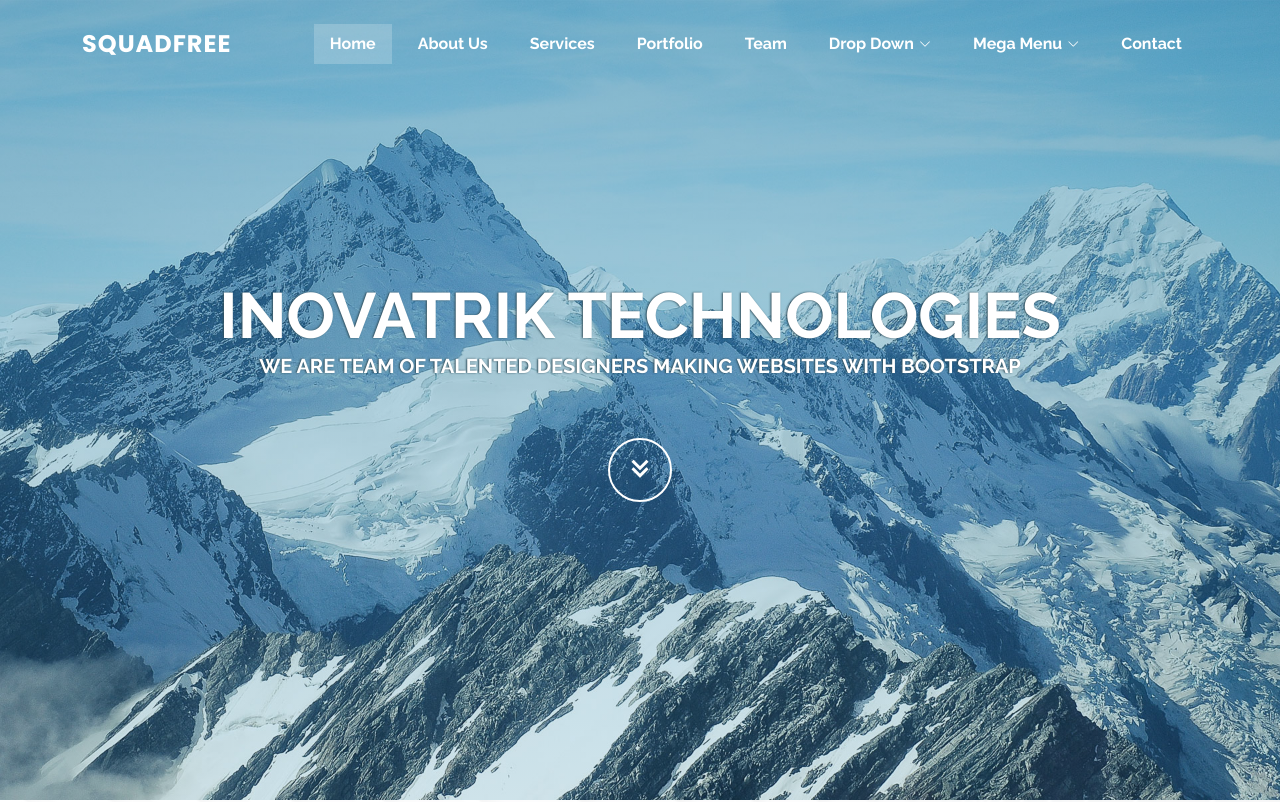
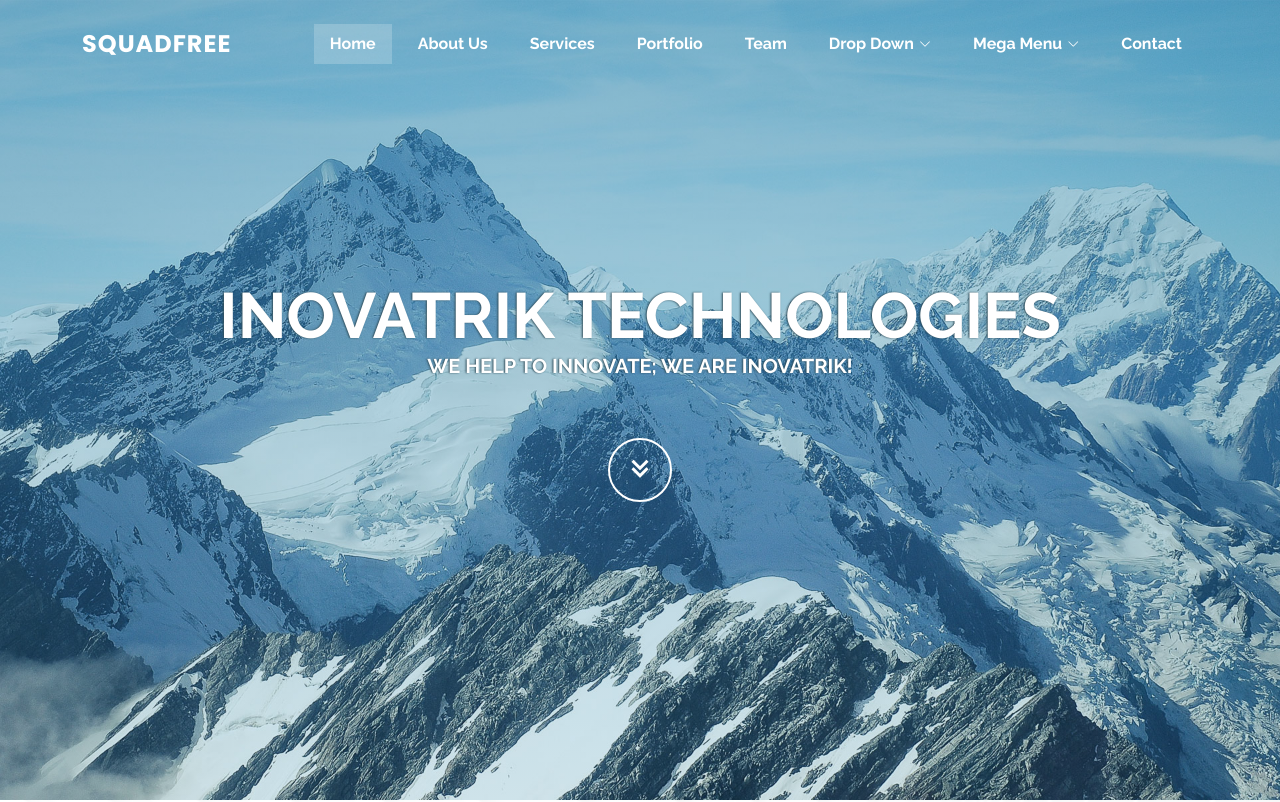
Before and after one commit to inovatrik-manikandan/testrepo, a plain HTML site: page index.html in a window 1280 px wide. Shown: the top 802 px of the page. Drawn offline with nearby package versions, Linux system fonts and the light colour scheme.

Commit message:
jenkins job

```diff
--- a/index.html
+++ b/index.html
@@ -118,7 +118,7 @@
   <section id="hero">
     <div class="hero-container" data-aos="fade-up">
       <h1>INOVATRIK TECHNOLOGIES</h1>
-      <h2>We are team of talented designers making websites with Bootstrap</h2>
+      <h2>We help to innovate; We are Inovatrik!</h2>
       <a href="#about" class="btn-get-started scrollto"><i class="bx bx-chevrons-down"></i></a>
     </div>
   </section><!-- End Hero -->
```
